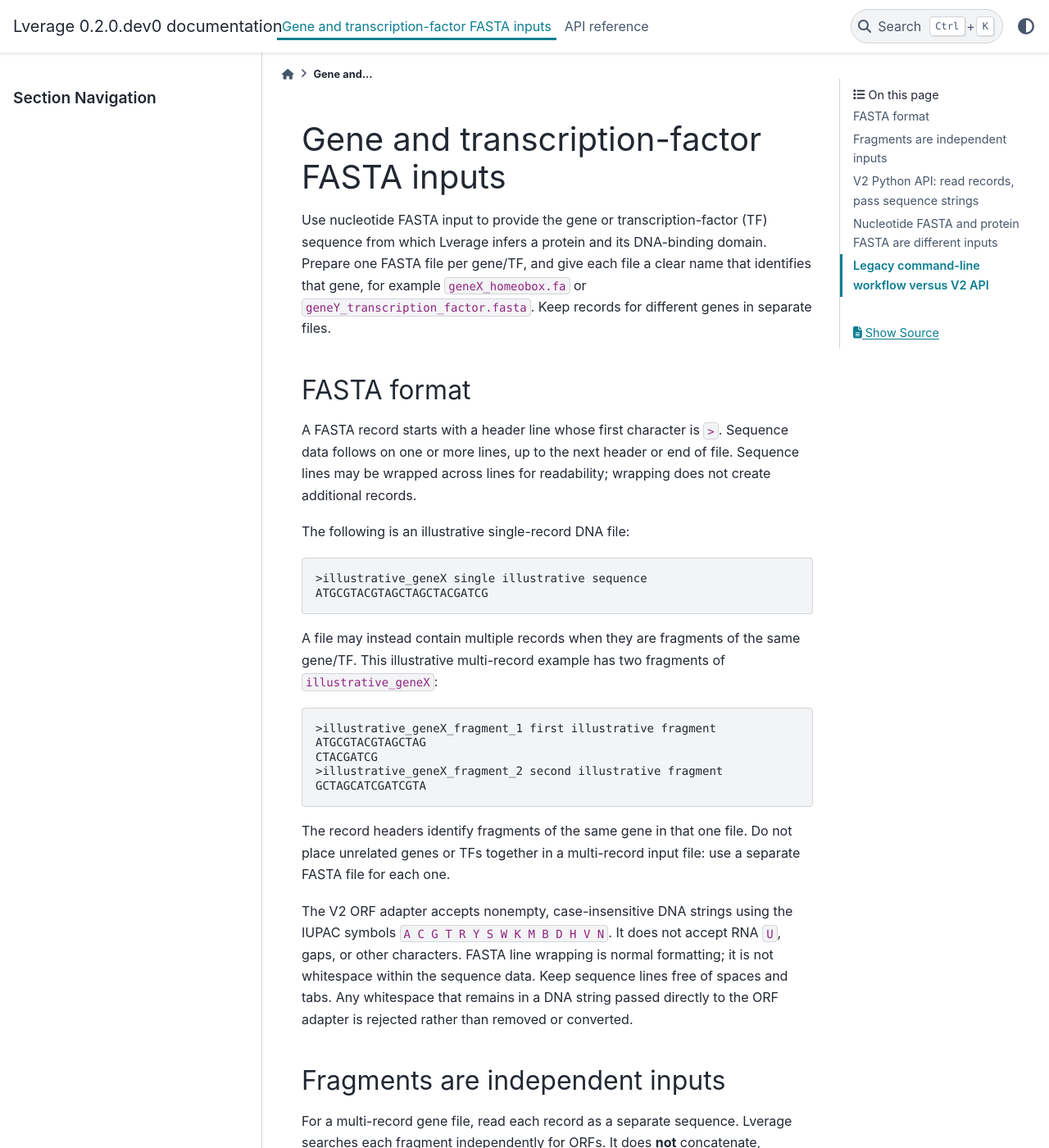
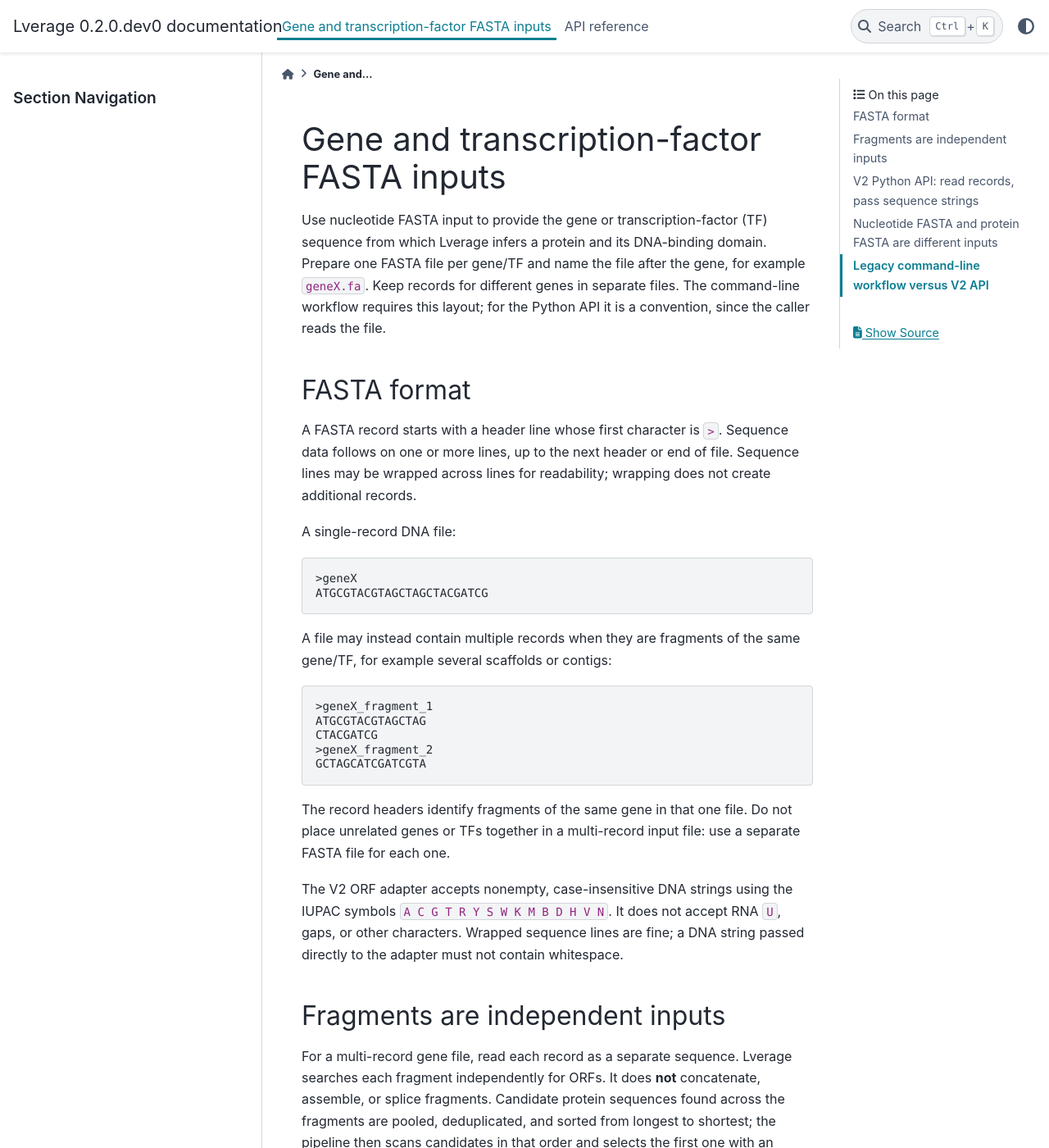
Before and after one commit to BradhamLab/Lverage, a Sphinx documentation site: the page built from docs/user_guide.rst, in a window 1280 px wide and 1400 px high. Shown: the whole window at 82% size. Built offline with Sphinx 7.4.7 and the PyData theme 0.15.4, drawn with Linux system fonts in a browser that asks for light colours; some of the changed text lies outside the part shown.

Commit message:
Add README section on FASTA inputs and trim the user guide
Issue #19 asks for basic instructions on input FASTA files: one file per
gene or transcription factor, optionally multi-FASTA when the gene is in
fragments, in which case every fragment is run through the pipeline.

Add a short Input FASTA files subsection under How to Use in the README,
next to the -f argument, linking to the fuller Sphinx guide. Trim the guide:
plain example headers, a shorter whitespace note, a line on when
one-file-per-gene is required versus a convention, and drop the closing
sentences that referred to a CLI and to an unrelated benchmark.

```diff
--- a/docs/user_guide.rst
+++ b/docs/user_guide.rst
@@ -3,10 +3,10 @@ Gene and transcription-factor FASTA inputs
 
 Use nucleotide FASTA input to provide the gene or transcription-factor (TF)
 sequence from which Lverage infers a protein and its DNA-binding domain.
-Prepare one FASTA file per gene/TF, and give each file a clear name that
-identifies that gene, for example ``geneX_homeobox.fa`` or
-``geneY_transcription_factor.fasta``. Keep records for different genes in
-separate files.
+Prepare one FASTA file per gene/TF and name the file after the gene, for
+example ``geneX.fa``. Keep records for different genes in separate files. The
+command-line workflow requires this layout; for the Python API it is a
+convention, since the caller reads the file.
 
 FASTA format
 ------------
@@ -16,23 +16,22 @@ Sequence data follows on one or more lines, up to the next header or end of
 file. Sequence lines may be wrapped across lines for readability; wrapping does
 not create additional records.
 
-The following is an illustrative single-record DNA file:
+A single-record DNA file:
 
 .. code-block:: text
 
-   >illustrative_geneX single illustrative sequence
+   >geneX
    ATGCGTACGTAGCTAGCTACGATCG
 
 A file may instead contain multiple records when they are fragments of the
-same gene/TF. This illustrative multi-record example has two fragments of
-``illustrative_geneX``:
+same gene/TF, for example several scaffolds or contigs:
 
 .. code-block:: text
 
-   >illustrative_geneX_fragment_1 first illustrative fragment
+   >geneX_fragment_1
    ATGCGTACGTAGCTAG
    CTACGATCG
-   >illustrative_geneX_fragment_2 second illustrative fragment
+   >geneX_fragment_2
    GCTAGCATCGATCGTA
 
 The record headers identify fragments of the same gene in that one file. Do
@@ -41,10 +40,8 @@ separate FASTA file for each one.
 
 The V2 ORF adapter accepts nonempty, case-insensitive DNA strings using the
 IUPAC symbols ``A C G T R Y S W K M B D H V N``. It does not accept RNA ``U``,
-gaps, or other characters. FASTA line wrapping is normal formatting; it is not
-whitespace within the sequence data. Keep sequence lines free of spaces and
-tabs. Any whitespace that remains in a DNA string passed directly to the ORF
-adapter is rejected rather than removed or converted.
+gaps, or other characters. Wrapped sequence lines are fine; a DNA string passed
+directly to the adapter must not contain whitespace.
 
 Fragments are independent inputs
 --------------------------------
@@ -103,7 +100,4 @@ file may contain one record or multiple records for fragments of that same
 gene. The legacy implementation reads all FASTA records in each file.
 
 For V2, configure the Python pipeline and call ``Lverage.run()`` with a DNA
-string or list of DNA strings as shown above. This guide does not define or
-imply a V2 command-line interface. A single-record constraint stated for a
-particular benchmark is specific to that benchmark setup; it is not a general
-single-record restriction on the V2 pipeline.
+string or list of DNA strings as shown above.
```
Also changed, not shown: README.md (+15 -4 lines).
